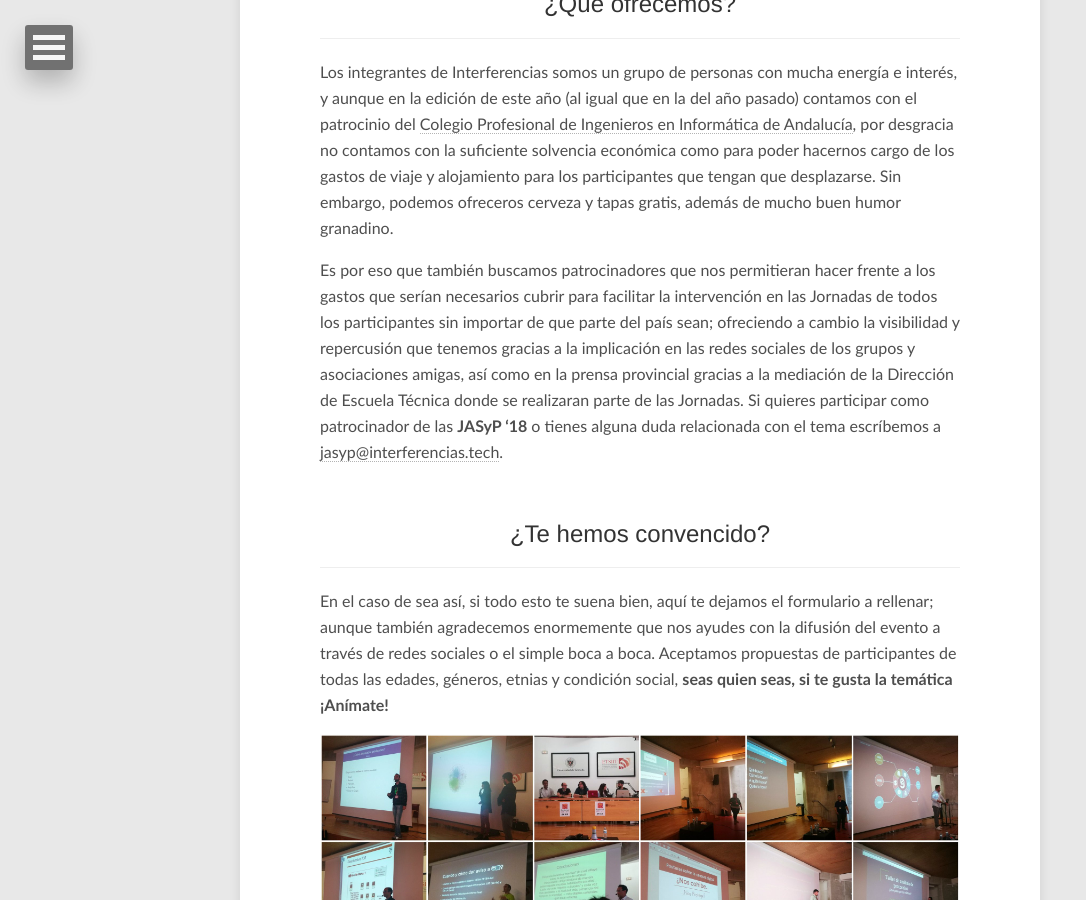
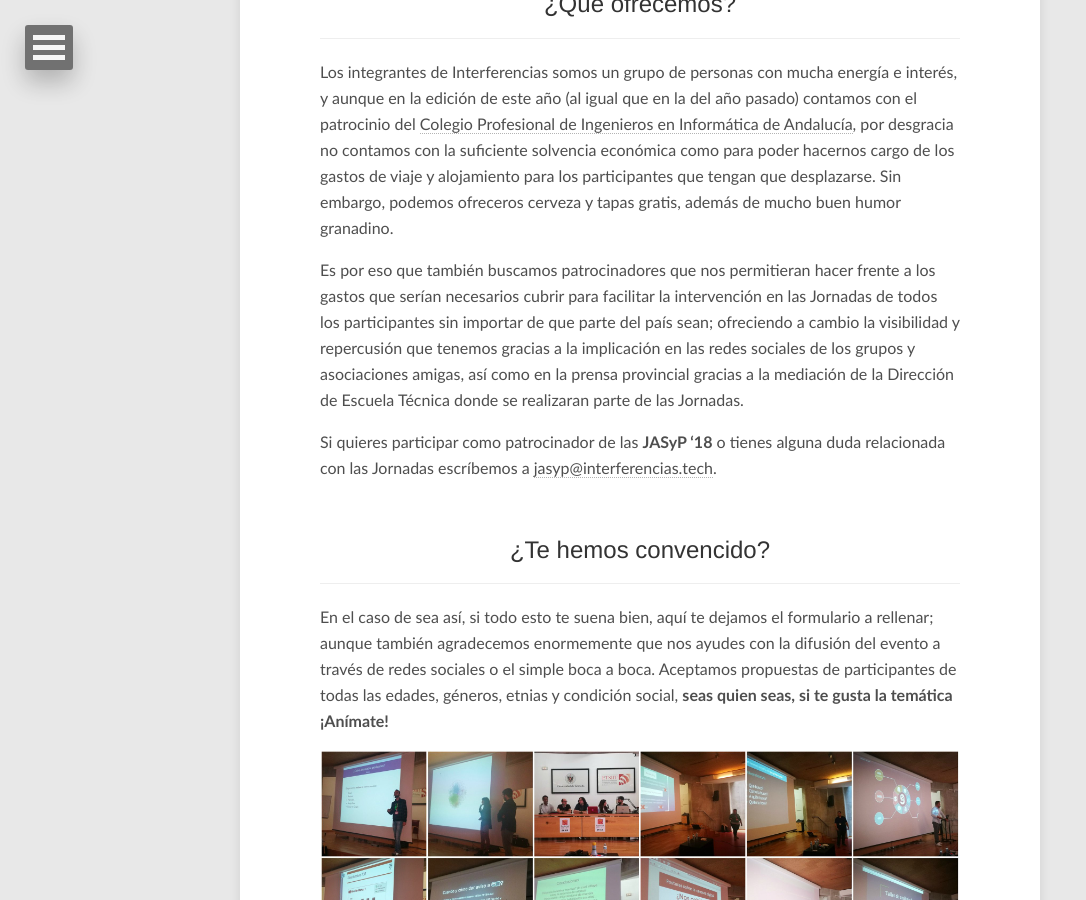
Before and after one commit to Interferencias/interferencias.github.io, a Jekyll site: the page built from _pages/jasyp/jasyp.md, in a window 1280 px wide and 900 px high, scrolled down 2364 px. Shown: the whole window, without its empty margins (0-1086 px from the left). Built offline with Jekyll 4.4.1, drawn with Linux system fonts in a browser that asks for light colours; nearby versions of some CDN libraries.

Commit message:
Corrige errata

```diff
--- a/_pages/jasyp/jasyp.md
+++ b/_pages/jasyp/jasyp.md
@@ -38,7 +38,9 @@ En este 2018 pretendemos lanzar la segunda edición de este evento, donde espera
 
 Los integrantes de Interferencias somos un grupo de personas con mucha energía e interés, y aunque en la edición de este año (al igual que en la del año pasado) contamos con el patrocinio del [Colegio Profesional de Ingenieros en Informática de Andalucía](http://cpiiand.es/), por desgracia no contamos con la suficiente solvencia económica como para poder hacernos cargo de los gastos de viaje y alojamiento para los participantes que tengan que desplazarse. Sin embargo, podemos ofreceros cerveza y tapas gratis, además de mucho buen humor granadino.
 
-Es por eso que también buscamos patrocinadores que nos permitieran hacer frente a los gastos que serían necesarios cubrir para facilitar la intervención en las Jornadas de todos los participantes sin importar de que parte del país sean; ofreciendo a cambio la visibilidad y repercusión que tenemos gracias a la implicación en las redes sociales de los grupos y asociaciones amigas, así como en la prensa provincial gracias a la mediación de la Dirección de Escuela Técnica donde se realizaran parte de las Jornadas. Si quieres participar como patrocinador de las **JASyP '18** o tienes alguna duda relacionada con el tema escríbemos a [jasyp@interferencias.tech](mailto:[jasyp@interferencias.tech]).
+Es por eso que también buscamos patrocinadores que nos permitieran hacer frente a los gastos que serían necesarios cubrir para facilitar la intervención en las Jornadas de todos los participantes sin importar de que parte del país sean; ofreciendo a cambio la visibilidad y repercusión que tenemos gracias a la implicación en las redes sociales de los grupos y asociaciones amigas, así como en la prensa provincial gracias a la mediación de la Dirección de Escuela Técnica donde se realizaran parte de las Jornadas.
+
+Si quieres participar como patrocinador de las **JASyP '18** o tienes alguna duda relacionada con las Jornadas escríbemos a [jasyp@interferencias.tech](mailto:[jasyp@interferencias.tech]).
 
 <div class="bootstrap">
 	<div class="text-center">
```
